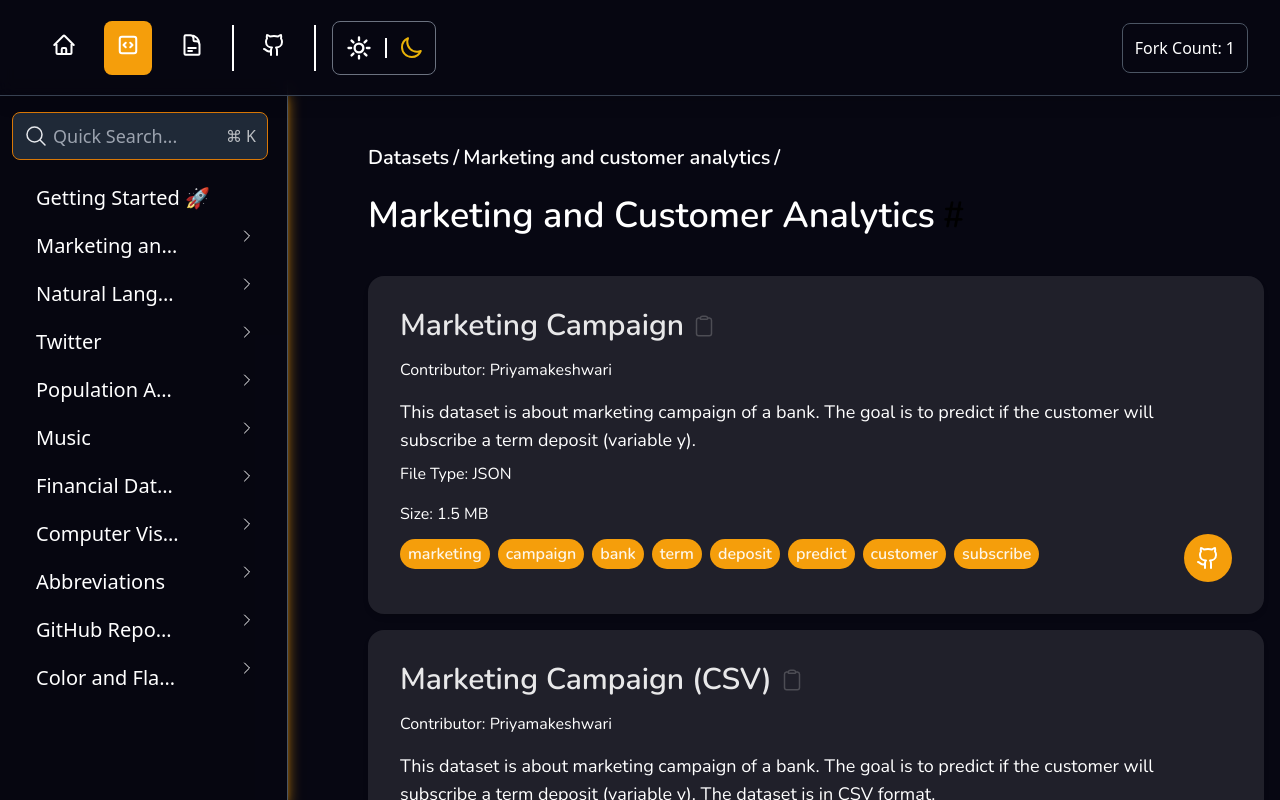
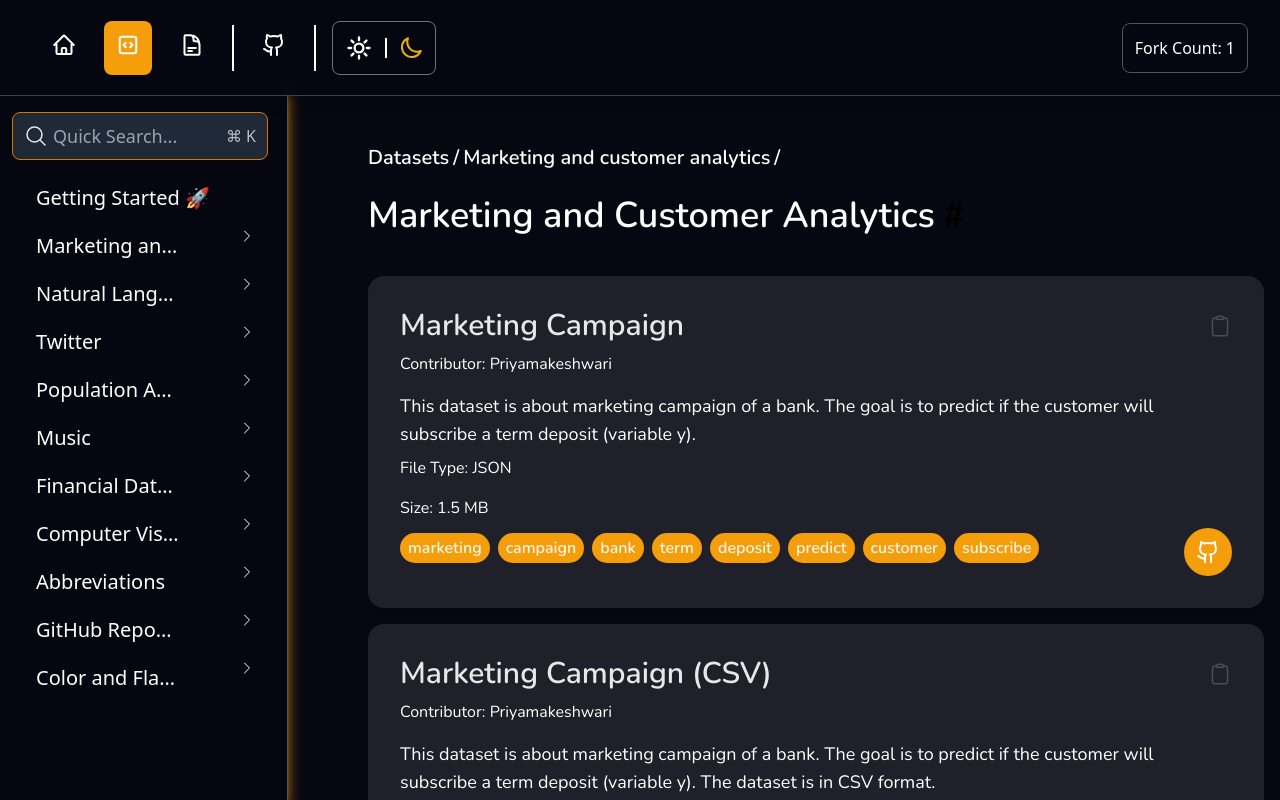
Before and after one commit to neokd/DataStorehouse, a React (Vite) app in the folder Website/: page /datasets in a window 1280 px wide. Both pictures are taken after a click on the button "Marketing and Customer Analytics". Shown: the top 800 px of the page. Built offline with nearby package versions, Linux system fonts and the light colour scheme.

Commit message:
Updated Copy button

```diff
--- a/Website/src/components/ShowDataset.jsx
+++ b/Website/src/components/ShowDataset.jsx
@@ -139,9 +139,9 @@ function ShowDataset() {
                     >
                       <div
                         className={`drop-shadow-lg bg-white/75 dark:drop-shadow-none shadow-md dark:bg-white/10   my-4 hover:border-amber-200 rounded-2xl p-8 leading-10 ${getIdFromUrl === item.id ? 'shdaow-2xl  shadow-amber-500' : ''}`}>
-                        <div className='inline-flex'>
-                          <Link to={`${item.githubPath}`} target='_blank' className='mr-2'>
-                            <h1 className='dark:text-white/90 text-3xl font-semibold'>{item.title}</h1>
+                        <div className='flex justify-between'>
+                          <Link to={`${item.githubPath}`} target='_blank' className='inline-flex'>
+                            <h1 className='dark:text-white/90 text-3xl font-semibold mr-2'>{item.title}</h1>
                           </Link>
                           <button className='' onClick={() => handleCopyTitle(item.id)}>
                             {
```
